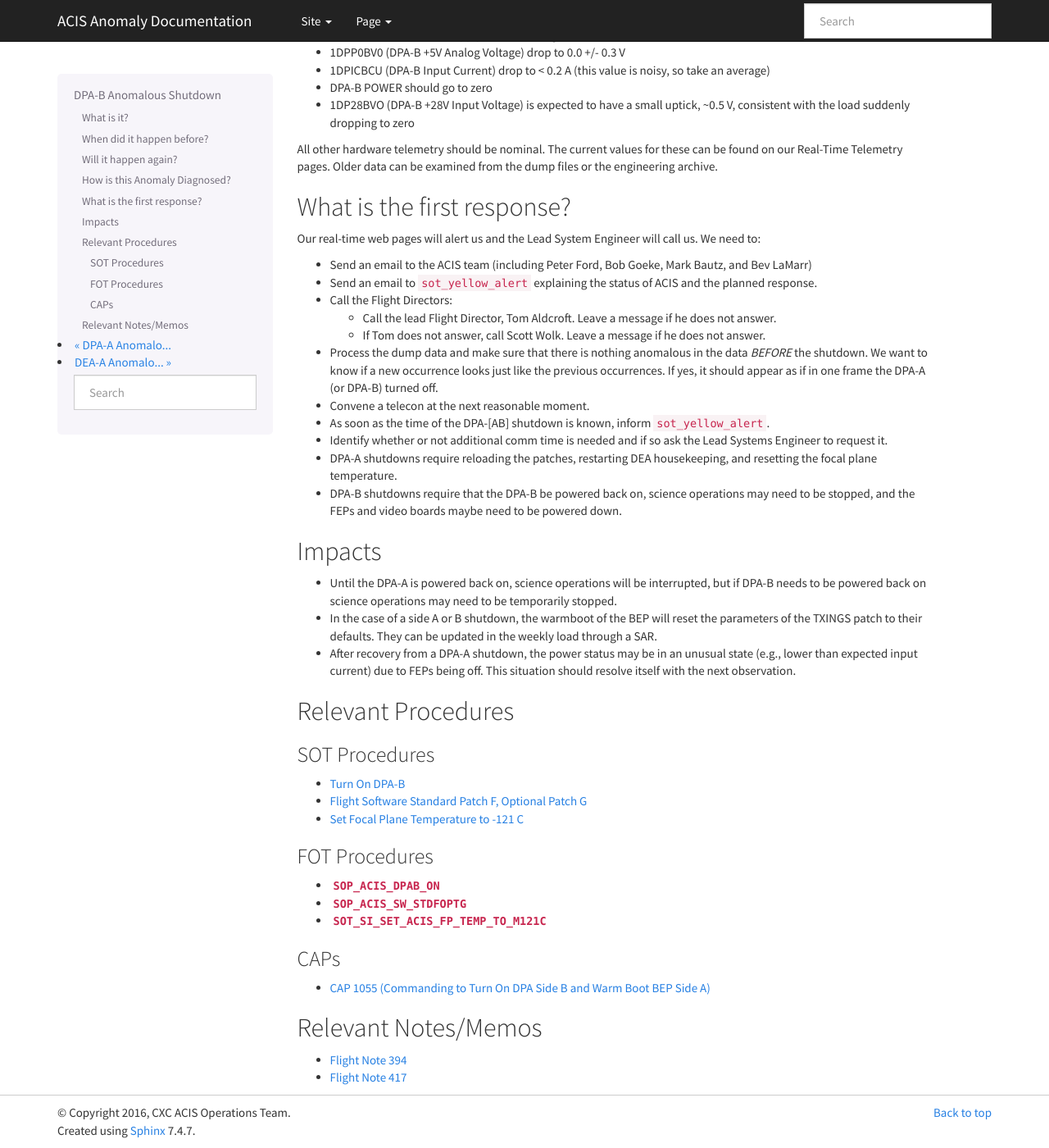
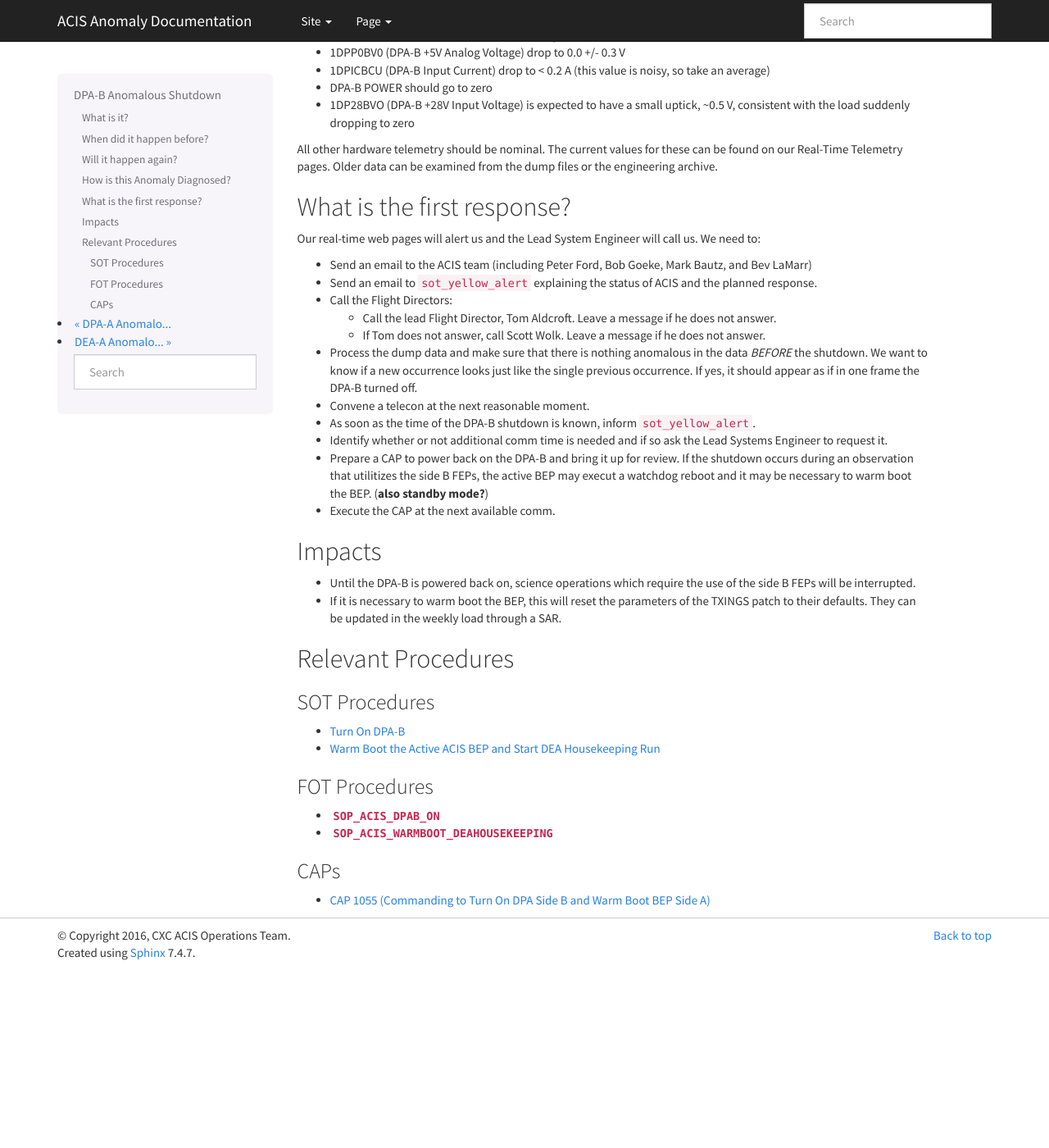
Before and after one commit to acisops/acis_anomaly_pages, a Sphinx documentation site: the page built from source/dpab_shutdown.rst, in a window 1280 px wide and 1400 px high, scrolled down 487 px. Shown: the whole window at 82% size. Built offline with Sphinx 7.4.7, drawn with Linux system fonts in a browser that asks for light colours; after the commit the page ends 1670 px from its top, so only the background shows below that.

Commit message:
Piece together the DPA side B stuff as best I can

```diff
--- a/source/dpab_shutdown.rst
+++ b/source/dpab_shutdown.rst
@@ -49,28 +49,24 @@ Our real-time web pages will alert us and the Lead System Engineer will call us.
   - If Tom does not answer, call Scott Wolk. Leave a message if he does not answer.
 
 * Process the dump data and make sure that there is nothing anomalous in the data *BEFORE*
-  the shutdown. We want to know if a new occurrence looks just like the previous occurrences.
-  If yes, it should appear as if in one frame the DPA-A (or DPA-B) turned off.
+  the shutdown. We want to know if a new occurrence looks just like the single previous
+  occurrence. If yes, it should appear as if in one frame the DPA-B turned off.
 * Convene a telecon at the next reasonable moment.
-* As soon as the time of the DPA-[AB] shutdown is known, inform ``sot_yellow_alert``.
+* As soon as the time of the DPA-B shutdown is known, inform ``sot_yellow_alert``.
 * Identify whether or not additional comm time is needed and if so ask the Lead Systems
   Engineer to request it.
-* DPA-A shutdowns require reloading the patches, restarting DEA housekeeping, and resetting
-  the focal plane temperature.
-* DPA-B shutdowns require that the DPA-B be powered back on, science operations may need
-  to be stopped, and the FEPs and video boards maybe need to be powered down.
+* Prepare a CAP to power back on the DPA-B and bring it up for review. If the shutdown occurs during
+  an observation that utilitizes the side B FEPs, the active BEP may execut a watchdog reboot and
+  it may be necessary to warm boot the BEP. (**also standby mode?**)
+* Execute the CAP at the next available comm.
 
 Impacts
 -------
 
-* Until the DPA-A is powered back on, science operations will be interrupted, but if DPA-B
-  needs to be powered back on science operations may need to be temporarily stopped.
-* In the case of a side A or B shutdown, the warmboot of the BEP will reset the parameters of the
-  TXINGS patch to their defaults. They can be updated in the weekly load through a SAR.
-* After recovery from a DPA-A shutdown, the power status may be in an unusual state (e.g., lower
-  than expected input current) due to FEPs being off. This situation should resolve itself with
-  the next observation.
-
+* Until the DPA-B is powered back on, science operations which require the use of the side B FEPs
+  will be interrupted.
+* If it is necessary to warm boot the BEP, this will reset the parameters of the TXINGS patch
+  to their defaults. They can be updated in the weekly load through a SAR.
 
 Relevant Procedures
 -------------------
@@ -78,33 +74,22 @@ Relevant Procedures
 .. |dpab_on| replace:: ``SOP_ACIS_DPAB_ON``
 .. _dpab_on: http://occweb.cfa.harvard.edu/occweb/FOT/configuration/procedures/SOP/SOP_ACIS_DPAB_ON.pdf
 
-.. |stdfoptg| replace:: ``SOP_ACIS_SW_STDFOPTG``
-.. _stdfoptg: http://occweb.cfa.harvard.edu/occweb/FOT/configuration/procedures/SOP/SOP_ACIS_SW_STDFOPTG.pdf
-
-.. |fptemp_121| replace:: ``SOT_SI_SET_ACIS_FP_TEMP_TO_M121C``
-.. _fptemp_121: http://occweb.cfa.harvard.edu/occweb/FOT/configuration/procedures/SOP/SOP_SI_SET_ACIS_FP_TEMP_TO_M121C.pdf
+.. |warmboot| replace:: ``SOP_ACIS_WARMBOOT_DEAHOUSEKEEPING``
+.. _warmboot: http://occweb.cfa.harvard.edu/occweb/FOT/configuration/procedures/SOP/SOP_ACIS_WARMBOOT_DEAHOUSEKEEPING.pdf
 
 SOT Procedures
 ++++++++++++++
 
 * `Turn On DPA-B <http://cxc.cfa.harvard.edu/acis/cmd_seq/dpab_on.pdf>`_
-* `Flight Software Standard Patch F, Optional Patch G <http://cxc.cfa.harvard.edu/acis/cmd_seq/sw_stdfoptg.pdf>`_
-* `Set Focal Plane Temperature to -121 C <http://cxc.cfa.harvard.edu/acis/cmd_seq/setfp_m121.pdf>`_
+* `Warm Boot the Active ACIS BEP and Start DEA Housekeeping Run <http://cxc.cfa.harvard.edu/acis/cmd_seq/warmboot_hkp.pdf>`_
 
 FOT Procedures
 ++++++++++++++
 
 * |dpab_on|_
-* |stdfoptg|_
-* |fptemp_121|_
+* |warmboot|_
 
 CAPs
 ++++
 
 * `CAP 1055 (Commanding to Turn On DPA Side B and Warm Boot BEP Side A) <https://occweb.cfa.harvard.edu/occweb/FOT/configuration/CAPs/1001_1100/CAP_1055_Turn_on_DPA_B/CAP_1055_CMDing_Turn_On_DPA_B_warmboot_BEP_A_sign.pdf>`_
-
-Relevant Notes/Memos
---------------------
-
-* `Flight Note 394 <http://cxc.cfa.harvard.edu/acis/memos/FN394.ps>`_
-* `Flight Note 417 <http://cxc.cfa.harvard.edu/acis/memos/FN417.ps>`_
```
